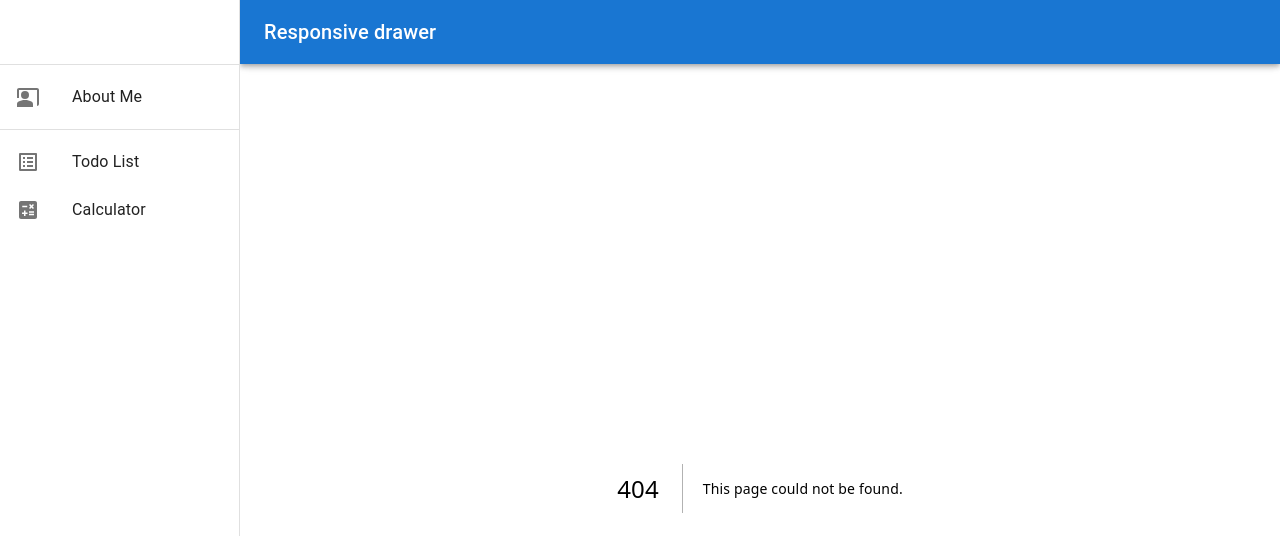
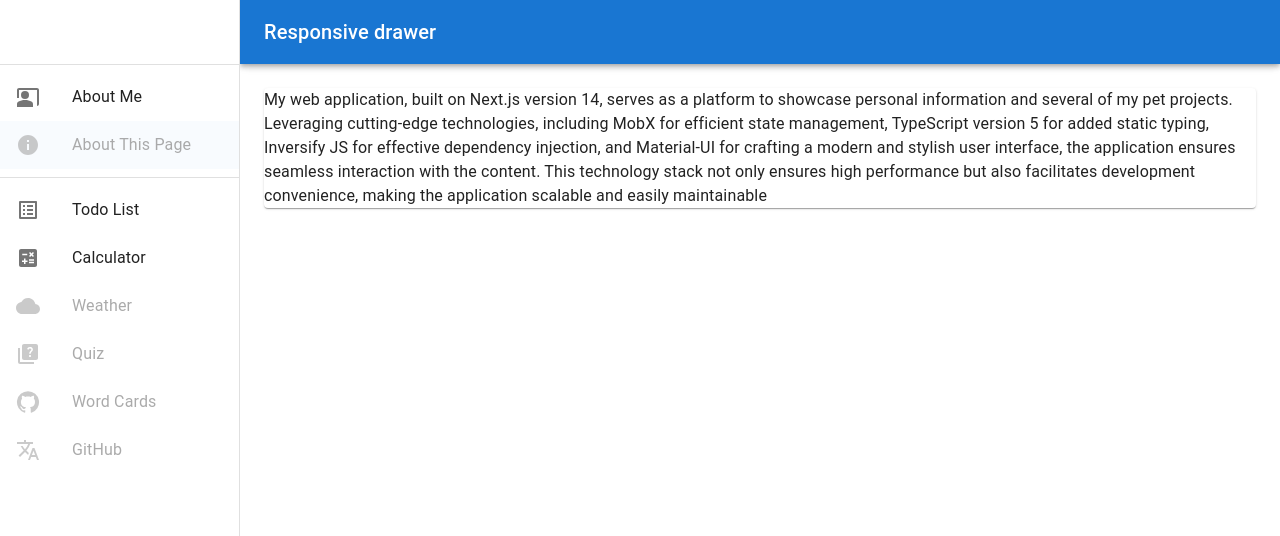
Before and after one commit to MaksimAndreevich/portfolio, a Next.js app: page /about-this-page in a window 1280 px wide. Before the commit this address had no page. Shown: the top 536 px of the page. Built offline with nearby package versions, Linux system fonts and the light colour scheme.

Commit message:
add links

```diff
--- /dev/null
+++ b/app/about-this-page/page.tsx
@@ -0,0 +1,17 @@
+import { Paper } from "@mui/material";
+
+export default function AboutThisPage() {
+  return (
+    <Paper>
+      My web application, built on Next.js version 14, serves as a platform to
+      showcase personal information and several of my pet projects. Leveraging
+      cutting-edge technologies, including MobX for efficient state management,
+      TypeScript version 5 for added static typing, Inversify JS for effective
+      dependency injection, and Material-UI for crafting a modern and stylish
+      user interface, the application ensures seamless interaction with the
+      content. This technology stack not only ensures high performance but also
+      facilitates development convenience, making the application scalable and
+      easily maintainable
+    </Paper>
+  );
+}
--- a/app/ui/SideBarLink/index.tsx
+++ b/app/ui/SideBarLink/index.tsx
@@ -5,21 +5,19 @@ import Link from "next/link";
 import { usePathname } from "next/navigation";
 import { ReactNode } from "react";
 
-interface ISideBarLinkProps {
+export interface ISideBarLinkProps {
   name: string;
-  key: string;
   href: string;
   icon: ReactNode;
+  disabled?: true;
 }
 
-const SideBarLink = ({ name, key, href, icon }: ISideBarLinkProps) => {
+const SideBarLink = ({ name, href, icon, disabled }: ISideBarLinkProps) => {
   const pathname = usePathname();
 
-  console.log(pathname);
-
   return (
-    <Link key={key} href={href}>
-      <ListItemButton selected={pathname === href}>
+    <Link key={name} href={href}>
+      <ListItemButton selected={pathname === href} disabled={disabled}>
         <ListItemIcon>{icon}</ListItemIcon>
         <ListItemText primary={name} />
       </ListItemButton>
--- a/app/ui/sideBarContent/index.tsx
+++ b/app/ui/sideBarContent/index.tsx
@@ -4,20 +4,47 @@ import ListAltIcon from "@mui/icons-material/ListAlt";
 import Divider from "@mui/material/Divider";
 import List from "@mui/material/List";
 import Toolbar from "@mui/material/Toolbar";
-import SideBarLink from "../SideBarLink";
+import SideBarLink, { ISideBarLinkProps } from "../SideBarLink";
+import CloudIcon from "@mui/icons-material/Cloud";
+import QuizIcon from "@mui/icons-material/Quiz";
+import GitHubIcon from "@mui/icons-material/GitHub";
+import InfoIcon from "@mui/icons-material/Info";
+import TranslateIcon from "@mui/icons-material/Translate";
 
-const linksProjectPages = [
+const linksProjectPages: Array<ISideBarLinkProps> = [
   {
     name: "Todo List",
-    key: "todo",
     href: "/todo",
     icon: <ListAltIcon />,
   },
   {
     name: "Calculator",
-    key: "calc",
     href: "/calc",
     icon: <CalculateIcon />,
+  },
+  {
+    name: "Weather",
+    href: "/weather",
+    icon: <CloudIcon />,
+    disabled: true,
+  },
+  {
+    name: "Quiz",
+    href: "/quiz",
+    icon: <QuizIcon />,
+    disabled: true,
+  },
+  {
+    name: "Word Cards",
+    href: "/word-cards",
+    icon: <GitHubIcon />,
+    disabled: true,
+  },
+  {
+    name: "GitHub",
+    href: "/git-hub",
+    icon: <TranslateIcon />,
+    disabled: true,
   },
 ];
 
@@ -26,17 +53,24 @@ const sideBarContent = (
     <Toolbar />
     <Divider />
     <List>
+      <SideBarLink name={"About Me"} href="/" icon={<CoPresentIcon />} />
       <SideBarLink
-        name={"About Me"}
-        key="about me"
-        href="/"
-        icon={<CoPresentIcon />}
+        name={"About This Page"}
+        href="/about-this-page"
+        icon={<InfoIcon />}
+        disabled
       />
     </List>
     <Divider />
     <List>
-      {linksProjectPages.map(({ name, key, href, icon }, index) => (
-        <SideBarLink name={name} key={key} href={href} icon={icon} />
+      {linksProjectPages.map(({ name, href, icon, disabled }) => (
+        <SideBarLink
+          name={name}
+          key={name}
+          href={href}
+          icon={icon}
+          disabled={disabled}
+        />
       ))}
     </List>
   </div>
```
